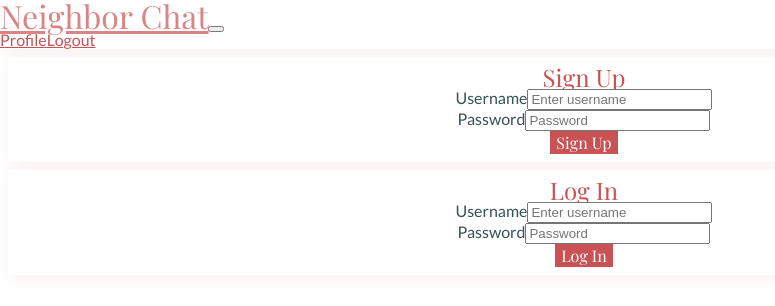
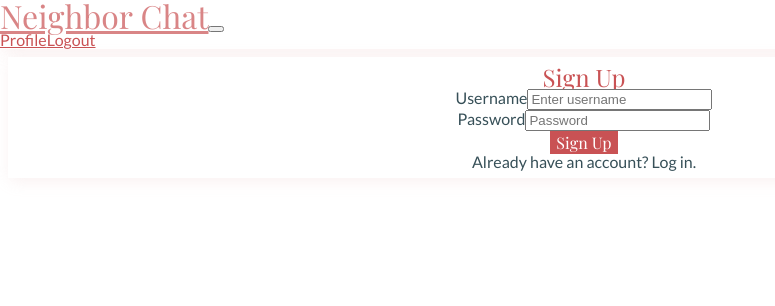
Before and after one commit to haleywarson/neighbor-chat-frontend, a React (Create React App) app: page / in a window 1280 px wide. Shown: the top 306 px of the page, without its empty margins (0-775 px from the left). Built offline with nearby package versions, Linux system fonts and the light colour scheme; no server answers.

Commit message:
Adds conditional render for login form

```diff
--- a/src/App.css
+++ b/src/App.css
@@ -85,7 +85,7 @@ light green #7DA37E;
 /* CHAT PAGE */
 
 #chat-form {
-  background: rgba(0, 0, 0, 0.15);
+  background: #37505823;
   padding: 0.25rem;
   position: fixed;
   bottom: 0;
--- a/src/App.js
+++ b/src/App.js
@@ -14,6 +14,8 @@ function App() {
   // STATE
   const [user, setUser] = useState({});
   const [error, setError] = useState("");
+
+  const [loginToggle, setLoginToggle] = useState(false);
 
   // SIGNUP AND LOGIN/OUT
   const signup = (user) => {
@@ -44,7 +46,7 @@ function App() {
       body: JSON.stringify({
         user: {
           username,
-          // password,
+          password,
         },
       }),
     })
@@ -86,6 +88,11 @@ function App() {
     validateUser();
   }, []);
 
+  // EVENT HANDLERS
+  const displayLogin = () => {
+    setLoginToggle(true);
+  };
+
   return (
     <div className="App">
       <Router>
@@ -112,13 +119,17 @@ function App() {
               <Chat user={user} />
             </Route>
             <Route path="/">
-              <Home user={user} signup={signup} login={login} error={error} />
+              <Home
+                user={user}
+                signup={signup}
+                loginToggle={loginToggle}
+                login={login}
+                error={error}
+                displayLogin={displayLogin}
+              />
             </Route>
           </Switch>
         </main>
-        {/* <footer className="footer">
-          <p>Footer</p>
-        </footer> */}
       </Router>
     </div>
   );
--- a/src/Components/SignupForm.js
+++ b/src/Components/SignupForm.js
@@ -2,7 +2,7 @@ import React, { useState } from "react";
 import Form from "react-bootstrap/Form";
 import Button from "react-bootstrap/Button";
 
-export default function SignUpForm({ signup }) {
+export default function SignUpForm({ signup, displayLogin }) {
   const [user, setUser] = useState({
     username: "",
     password: "",
@@ -48,6 +48,10 @@ export default function SignUpForm({ signup }) {
       <Button variant="dark" type="submit">
         Sign Up
       </Button>
+      <p id="sign-up-text">
+        Already have an account?{" "}
+        <span onClick={() => displayLogin()}>Log in.</span>
+      </p>
     </Form>
   );
 }
--- a/src/Pages/Home.js
+++ b/src/Pages/Home.js
@@ -4,12 +4,19 @@ import "../App.css";
 import LoginForm from "../Components/LoginForm";
 import SignupForm from "../Components/SignupForm";
 
-export default function Home({ signup, user, login, error }) {
+export default function Home({
+  signup,
+  user,
+  login,
+  error,
+  loginToggle,
+  displayLogin,
+}) {
   return (
     <div className="home">
       {user.username ? <h2>welcome, {user.username}</h2> : null}
-      <SignupForm signup={signup} />
-      <LoginForm login={login} error={error} />
+      <SignupForm signup={signup} displayLogin={displayLogin} />
+      {loginToggle ? <LoginForm login={login} error={error} /> : null}
     </div>
   );
 }
```
